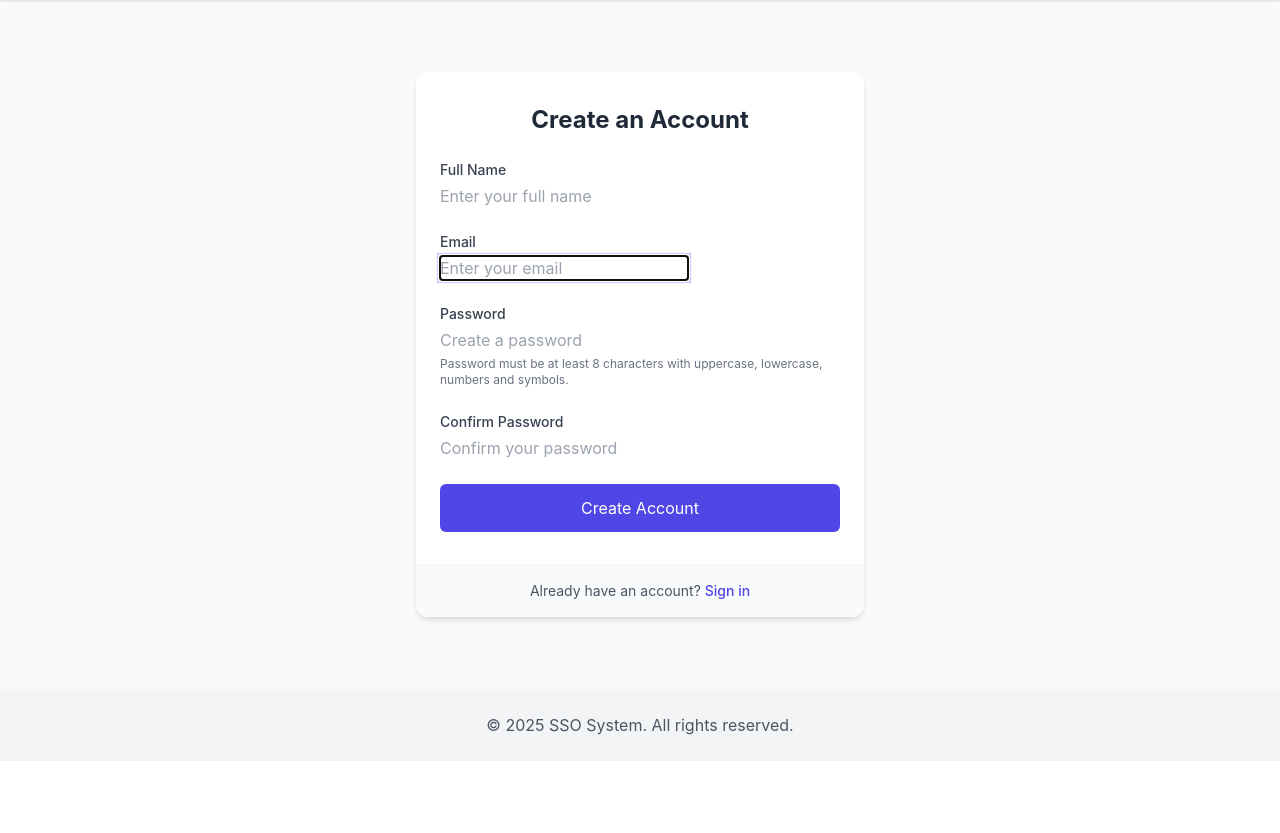
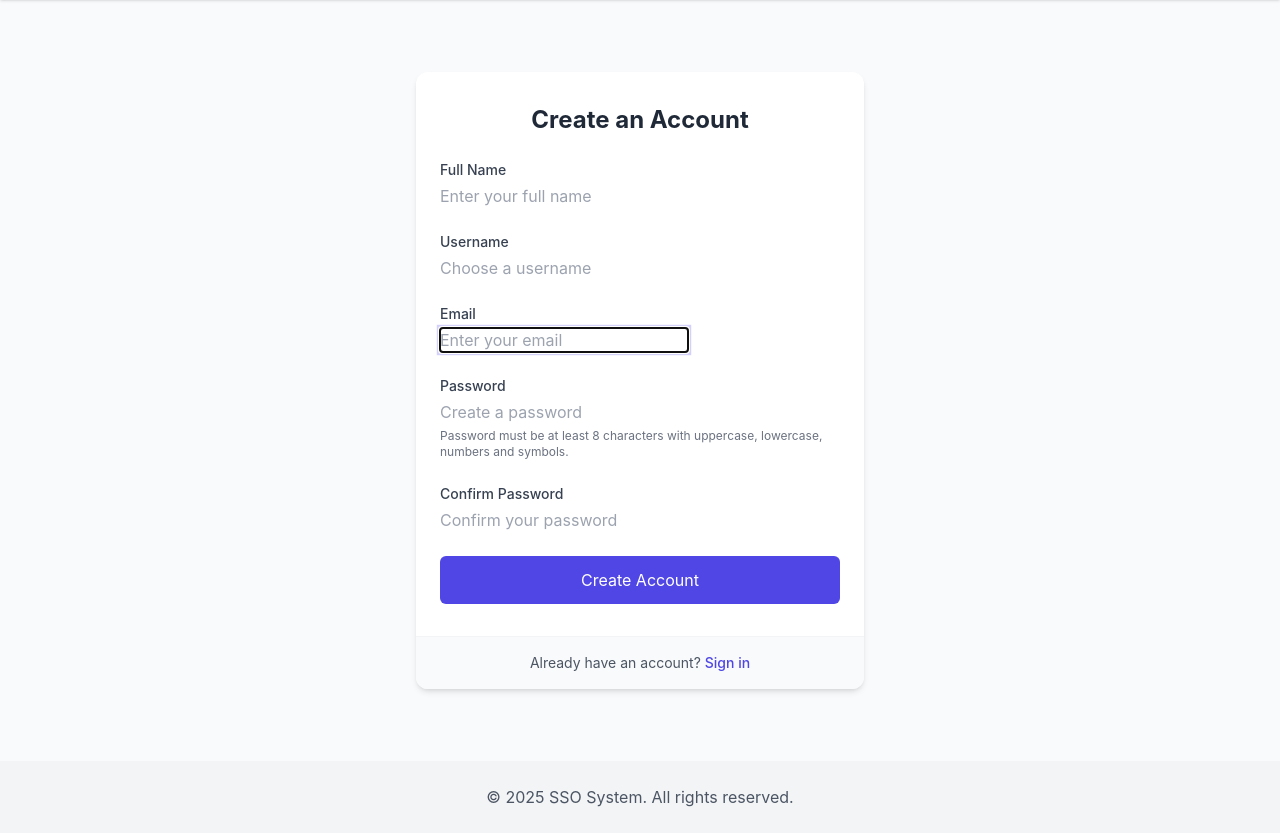
Before and after one commit to ar-saifi133/nexure-auth, a Django app: page /accounts/signup/ in a window 1280 px wide. Shown: the part 60-893 px from the top of the page. Before the commit the page ends 795 px from the top, so only its background shows below. Run offline with Django 4.2, Linux system fonts and the light colour scheme; some libraries are stand-ins or nearby versions.

Commit message:
feat: Enhance user model and authentication flow with username support, email verification, and improved registration process

```diff
--- a/accounts/forms.py
+++ b/accounts/forms.py
@@ -107,6 +107,9 @@ from django.core.exceptions import ValidationError
 from django.utils.translation import gettext_lazy as _
 from django.core.validators import RegexValidator
 import re
+from django.db import models
+from django.contrib.auth import authenticate
+
 
 User = get_user_model()
 
@@ -154,10 +157,82 @@ def validate_temp_email(email):
     if domain in TEMP_EMAIL_DOMAINS:
         raise ValidationError("Temporary email addresses are not allowed.")
 
+# class CustomUserCreationForm(UserCreationForm):
+#     """
+#     A form for creating new users with full name, email and password.
+#     """
+#     full_name = forms.CharField(
+#         label=_("Full Name"),
+#         max_length=150,
+#         widget=forms.TextInput(attrs={'class': 'form-control', 'placeholder': 'Enter your full name'}),
+#         validators=[
+#             RegexValidator(
+#                 regex=r'^[A-Za-z ]+$',
+#                 message='Name must contain only alphabets and spaces.',
+#                 code='invalid_name'
+#             )
+#         ]
+#     )
+
+#     email = forms.EmailField(
+#         label=_("Email"),
+#         max_length=254,
+#         widget=forms.EmailInput(attrs={'class': 'form-control', 'placeholder': 'Enter your email'}),
+#         validators=[validate_temp_email]
+#     )
+
+#     password1 = forms.CharField(
+#         label=_("Password"),
+#         widget=forms.PasswordInput(attrs={'class': 'form-control', 'placeholder': 'Create a password'}),
+#         help_text=_("Password must be at least 8 characters with uppercase, lowercase, numbers and symbols."),
+#         validators=[validate_password_complexity]
+#     )
+
+#     password2 = forms.CharField(
+#         label=_("Confirm Password"),
+#         widget=forms.PasswordInput(attrs={'class': 'form-control', 'placeholder': 'Confirm your password'})
+#     )
+
+#     class Meta:
+#         model = User
+#         fields = ('full_name', 'email', 'password1', 'password2')
+
+#     def clean_email(self):
+#         email = self.cleaned_data.get('email')
+#         if User.objects.filter(email=email).exists():
+#             raise ValidationError(_("This email is already in use."))
+#         return email
+
+#     def clean(self):
+#         cleaned_data = super().clean()
+#         password1 = cleaned_data.get('password1')
+#         password2 = cleaned_data.get('password2')
+
+#         if password1 and password2 and password1 != password2:
+#             self.add_error('password2', "Passwords don't match.")
+
+#         return cleaned_data
+
+
+
+
 class CustomUserCreationForm(UserCreationForm):
     """
-    A form for creating new users with full name, email and password.
+    A form for creating new users with username, full name, email and password.
     """
+    username = forms.CharField(
+        label=_("Username"),
+        max_length=30,
+        widget=forms.TextInput(attrs={'class': 'form-control', 'placeholder': 'Choose a username'}),
+        validators=[
+            RegexValidator(
+                regex=r'^[\w.@+-]+$',
+                message='Enter a valid username. This value may contain only letters, numbers and @/./+/-/_ characters.'
+            )
+        ],
+        help_text=_('Required. 30 characters or fewer. Letters, digits and @/./+/-/_ only.')
+    )
+
     full_name = forms.CharField(
         label=_("Full Name"),
         max_length=150,
@@ -192,7 +267,13 @@ class CustomUserCreationForm(UserCreationForm):
 
     class Meta:
         model = User
-        fields = ('full_name', 'email', 'password1', 'password2')
+        fields = ('username', 'full_name', 'email', 'password1', 'password2')
+
+    def clean_username(self):
+        username = self.cleaned_data.get('username')
+        if User.objects.filter(username=username).exists():
+            raise ValidationError(_("This username is already in use."))
+        return username
 
     def clean_email(self):
         email = self.cleaned_data.get('email')
@@ -223,13 +304,42 @@ class CustomPasswordResetForm(PasswordResetForm):
         widget=forms.EmailInput(attrs={'class': 'form-control', 'placeholder': 'Enter your email'})
     )
 
+# class CustomAuthenticationForm(AuthenticationForm):
+#     """
+#     A form for authenticating users with email and password.
+#     """
+#     username = forms.EmailField(
+#         label=_("Email"),
+#         widget=forms.EmailInput(attrs={'class': 'form-control', 'placeholder': 'Enter your email'})
+#     )
+#     password = forms.CharField(
+#         label=_("Password"),
+#         strip=False,
+#         widget=forms.PasswordInput(attrs={'class': 'form-control', 'placeholder': 'Enter your password'})
+#     )
+
+#     def clean(self):
+#         email = self.cleaned_data.get('username')
+#         password = self.cleaned_data.get('password')
+
+#         if email and password:
+#             try:
+#                 user = User.objects.get(email=email)
+#                 if not user.is_active:
+#                     raise ValidationError(_("This account is not verified. Please check your email for verification link."))
+#             except User.DoesNotExist:
+#                 raise ValidationError(_("Account not found. Please check your email or sign up."))
+
+#         return super().clean()
+
+
 class CustomAuthenticationForm(AuthenticationForm):
     """
-    A form for authenticating users with email and password.
+    A form for authenticating users with email/username and password.
     """
-    username = forms.EmailField(
-        label=_("Email"),
-        widget=forms.EmailInput(attrs={'class': 'form-control', 'placeholder': 'Enter your email'})
+    username = forms.CharField(
+        label=_("Email or Username"),
+        widget=forms.TextInput(attrs={'class': 'form-control', 'placeholder': 'Enter your email or username'})
     )
     password = forms.CharField(
         label=_("Password"),
@@ -238,16 +348,36 @@ class CustomAuthenticationForm(AuthenticationForm):
     )
 
     def clean(self):
-        email = self.cleaned_data.get('username')
+        username = self.cleaned_data.get('username')
         password = self.cleaned_data.get('password')
 
-        if email and password:
-            try:
-                user = User.objects.get(email=email)
-                if not user.is_active:
-                    raise ValidationError(_("This account is not verified. Please check your email for verification link."))
-            except User.DoesNotExist:
-                raise ValidationError(_("Account not found. Please check your email or sign up."))
+        if username and password:
+            # Try to fetch user by email or username
+            user = authenticate(
+                self.request,
+                username=username,  # First try username
+                password=password
+            )
+
+            # If authentication with username failed, try with email
+            if user is None:
+                try:
+                    user = User.objects.get(email=username)
+                    user = authenticate(
+                        self.request,
+                        username=user.username,
+                        password=password
+                    )
+                except User.DoesNotExist:
+                    pass
+
+            if user is None:
+                raise ValidationError(_("Please enter a correct email/username and password."))
+
+            if not user.email_verified:
+                raise ValidationError(_("This account is not verified. Please check your email for verification link."))
+
+            self.user_cache = user
 
         return super().clean()
 
--- a/accounts/models.py
+++ b/accounts/models.py
@@ -4,11 +4,54 @@ from django.utils import timezone
 from django.utils.translation import gettext_lazy as _
 import uuid
 from .managers import UserManager
+from django.core.validators import RegexValidator
+
+# class User(AbstractBaseUser, PermissionsMixin):
+#     """
+#     Custom User model with email as the unique identifier
+#     """
+#     email = models.EmailField(_('email address'), unique=True)
+#     full_name = models.CharField(_('full name'), max_length=150)
+#     is_staff = models.BooleanField(default=False)
+#     is_active = models.BooleanField(default=False)  # Changed to False for email verification
+#     date_joined = models.DateTimeField(default=timezone.now)
+#     email_verified = models.BooleanField(default=False)
+
+#     objects = UserManager()
+
+#     USERNAME_FIELD = 'email'
+#     REQUIRED_FIELDS = ['full_name']
+
+#     class Meta:
+#         verbose_name = _('user')
+#         verbose_name_plural = _('users')
+
+#     def __str__(self):
+#         return self.email
+
+#     def get_full_name(self):
+#         return self.full_name
+
 
 class User(AbstractBaseUser, PermissionsMixin):
     """
     Custom User model with email as the unique identifier
     """
+    username = models.CharField(
+        _('username'),
+        max_length=30,
+        unique=True,
+        help_text=_('Required. 30 characters or fewer. Letters, digits and @/./+/-/_ only.'),
+        validators=[
+            RegexValidator(
+                regex=r'^[\w.@+-]+$',
+                message=_('Enter a valid username. This value may contain only letters, numbers and @/./+/-/_ characters.')
+            )
+        ],
+        error_messages={
+            'unique': _("A user with that username already exists."),
+        }
+    )
     email = models.EmailField(_('email address'), unique=True)
     full_name = models.CharField(_('full name'), max_length=150)
     is_staff = models.BooleanField(default=False)
@@ -19,7 +62,7 @@ class User(AbstractBaseUser, PermissionsMixin):
     objects = UserManager()
 
     USERNAME_FIELD = 'email'
-    REQUIRED_FIELDS = ['full_name']
+    REQUIRED_FIELDS = ['username', 'full_name']
 
     class Meta:
         verbose_name = _('user')
@@ -30,6 +73,8 @@ class User(AbstractBaseUser, PermissionsMixin):
 
     def get_full_name(self):
         return self.full_name
+
+
 
 
 class EmailVerificationToken(models.Model):
--- a/accounts/views.py
+++ b/accounts/views.py
@@ -86,13 +86,21 @@ def signup_view(request):
 
             # Send verification email
             subject = 'Verify Your Email Address'
-            message = render_to_string('accounts/email_verification.html', {
+            html_message = render_to_string('accounts/email_verification.html', {
                 'user': user,
                 'verification_url': verification_url,
                 'expiry_time': '24 hours'
             })
+            plain_message = f"Please verify your email by visiting this link: {verification_url}"
 
-            send_mail(subject, message, None, [user.email])
+            send_mail(
+                subject=subject,
+                message=plain_message,  # Fallback plain-text version
+                html_message=html_message,  # HTML version
+                from_email=settings.DEFAULT_FROM_EMAIL,  # Make sure this is set in settings.py
+                recipient_list=[user.email],
+                fail_silently=False
+            )
 
             # Store email in session for the email sent page
             request.session['verification_email'] = user.email
--- a/templates/accounts/profile.html
+++ b/templates/accounts/profile.html
@@ -62,6 +62,12 @@
                                 <p class="text-sm text-gray-500">Full Name</p>
                                 <p class="font-medium">{{ user.full_name }}</p>
                             </div>
+
+                            <div>
+                                <p class="text-sm text-gray-500">Username</p>
+                                <p class="font-medium">{{ user.username }}</p>
+                            </div>
+
                             <div>
                                 <p class="text-sm text-gray-500">Email Address</p>
                                 <p class="font-medium">{{ user.email }}</p>
--- a/templates/accounts/signup.html
+++ b/templates/accounts/signup.html
@@ -19,6 +19,16 @@
                         {{ form.full_name }}
                         {% if form.full_name.errors %}
                             <p class="mt-1 text-sm text-error-500">{{ form.full_name.errors.0 }}</p>
+                        {% endif %}
+                    </div>
+
+                    <div>
+                        <label for="{{ form.username.id_for_label }}" class="block text-sm font-medium text-gray-700 mb-1">
+                            {{ form.username.label }}
+                        </label>
+                        {{ form.username }}
+                        {% if form.username.errors %}
+                            <p class="mt-1 text-sm text-error-500">{{ form.username.errors.0 }}</p>
                         {% endif %}
                     </div>
 
```
Also changed, not shown: accounts/managers.py (+16 -9 lines), accounts/serializers.py (+92 -26 lines), templates/accounts/email_verification.html (+41 -9 lines), accounts/migrations/0001_initial.py, accounts/migrations/0002_user_email_verified_alter_user_is_active_and_more.py (deleted).
